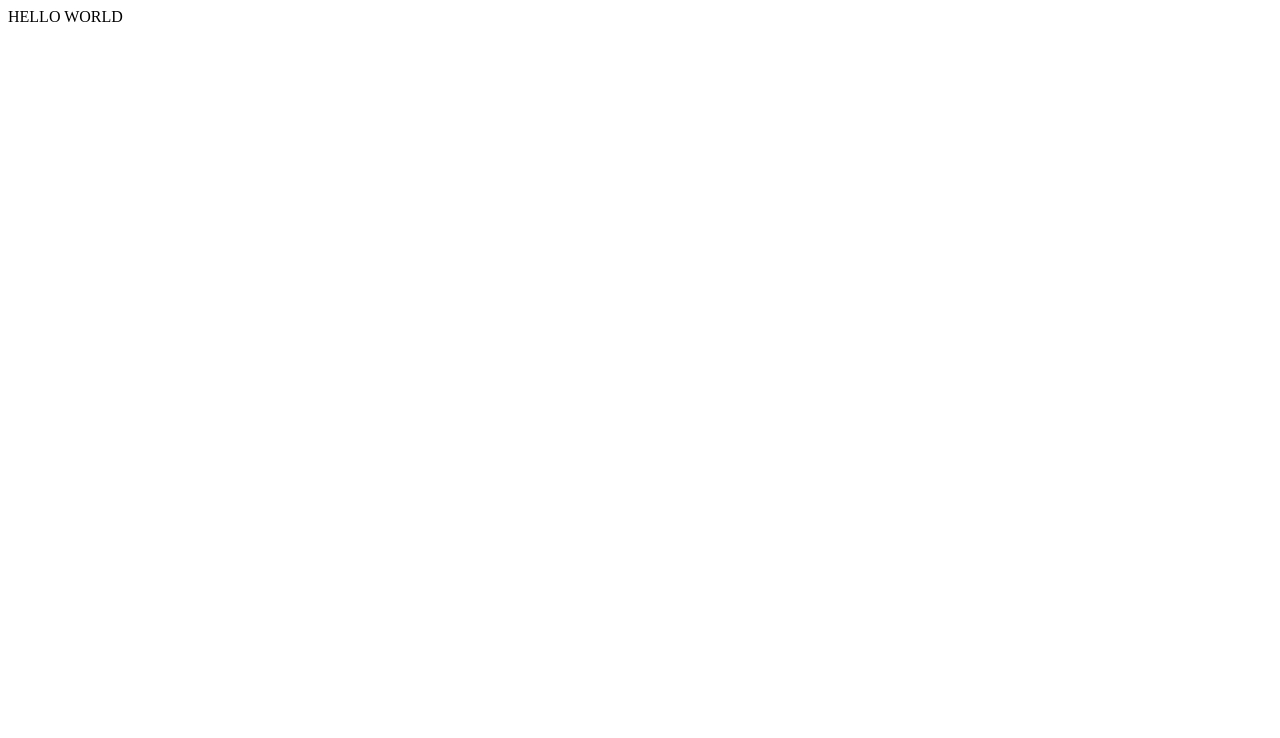
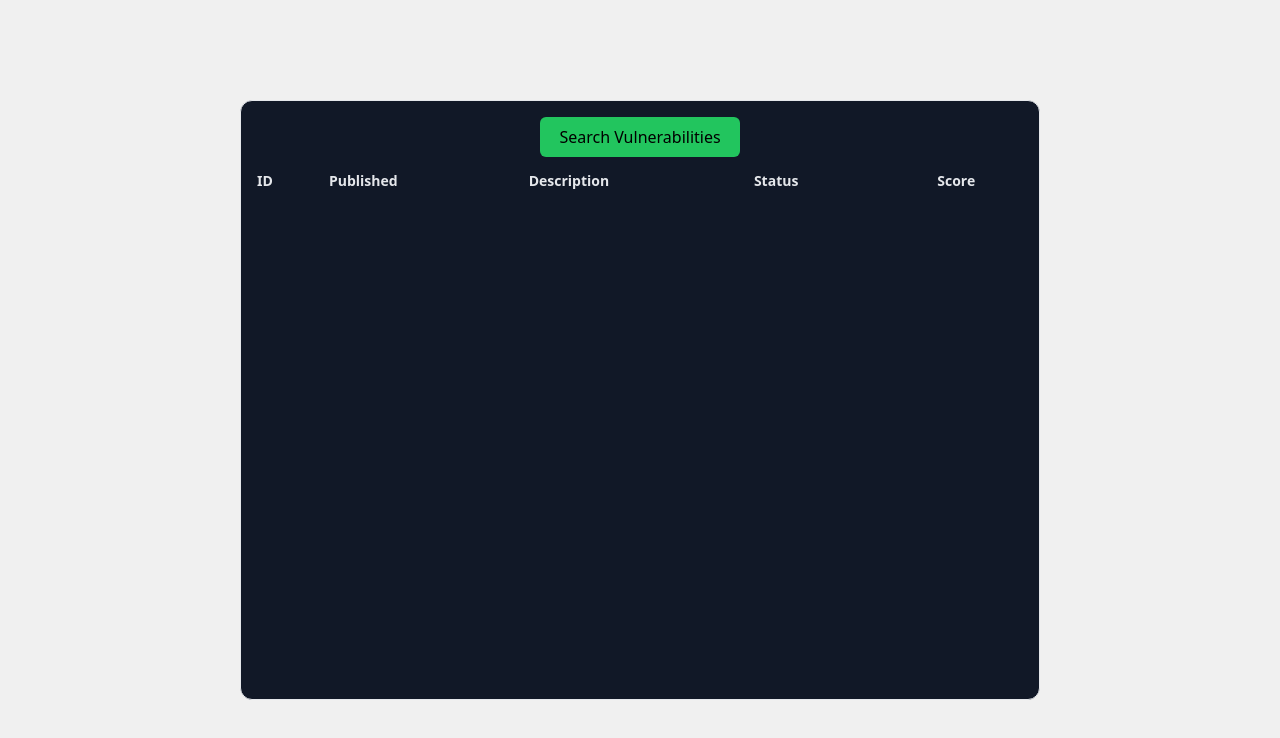
Before and after one commit to super999christ/vulnerabilities-explorer, a React (Vite) app in the folder client/: page / in a window 1280 px wide. Shown: the top 738 px of the page. Built offline with nearby package versions, Linux system fonts and the light colour scheme.

Commit message:
Built main page skeleton in the frontend

```diff
--- a/client/src/App.tsx
+++ b/client/src/App.tsx
@@ -1,7 +1,118 @@
+import { useState } from 'react';
+import './App.css';
+import Spinner from './components/Spinner';
+import CvssScore from './components/CvssScore';
+import axios from 'axios';
+import { Environment } from './constants/base';
+
+interface IVulnerability {
+  id: number;
+  cve_id: string;
+  published: Date;
+  status: string;
+  description: string;
+  cvss_score: number;
+}
+
 function App() {
+  const [isLoading, setLoading] = useState(false);
+  const [vulnerabilities, setVulnerabilities] = useState<IVulnerability[]>([]);
+
+  const onSearch = async () => {
+    try {
+      setLoading(true);
+      // const { data } = await axios.get(`${Environment.SERVER_BASE_URL}/api/vulnerabilities`);
+      // setVulnerabilities(data);
+      setVulnerabilities([
+        {
+          id: 0,
+          cve_id: '2024-0001',
+          published: new Date(),
+          status: 'Analyzed',
+          description: 'An information exposure vulnerability in the Palo Alto Networks Cortex XDR agent on Windows devices allows a local system administrator to disclose the admin password for the agent in cleartext, which bad actors can then use to execute privileged cytool commands that disable or uninstall the agent.',
+          cvss_score: 9.1
+        },
+        {
+          id: 1,
+          cve_id: '2024-0001',
+          published: new Date(),
+          status: 'Analyzed',
+          description: 'An information exposure vulnerability in the Palo Alto Networks Cortex XDR agent on Windows devices allows a local system administrator to disclose the admin password for the agent in cleartext, which bad actors can then use to execute privileged cytool commands that disable or uninstall the agent.',
+          cvss_score: 9.1
+        },
+      ])
+    } catch (err) {
+      console.log("Error while fetching data: ", err);
+      alert("Something went wrong.");
+    } finally {
+      setLoading(false);
+    }
+  };
+
   return (
-    <>HELLO WORLD</>
-  )
+    <div className='App'>
+      <div className='flex flex-col justify-center h-full'>
+        <main className='min-w-[400px] md:min-w-[600px] lg:min-w-[800px] min-h-[600px] border rounded-xl border-solid bg-gray-900 m-auto p-4'>
+          <div className='flex justify-center'>
+            <button
+              className='w-[200px] bg-green-500 hover:bg-green-700 disabled:bg-green-200 h-10 rounded-md flex justify-center items-center gap-1'
+              onClick={onSearch}
+              disabled={isLoading}
+            >
+              Search Vulnerabilities
+              {isLoading && <Spinner />}
+            </button>
+          </div>
+          <div className=''>
+            <table className="min-w-full divide-y divide-gray-300">
+              <thead>
+                <tr>
+                  <th scope="col" className="py-3.5 pl-4 pr-3 text-left text-sm font-semibold text-gray-200 sm:pl-0">
+                    ID
+                  </th>
+                  <th scope="col" className="px-3 py-3.5 text-left text-sm font-semibold text-gray-200">
+                    Published
+                  </th>
+                  <th scope="col" className="px-3 py-3.5 text-left text-sm font-semibold text-gray-200">
+                    Description
+                  </th>
+                  <th scope="col" className="px-3 py-3.5 text-left text-sm font-semibold text-gray-200">
+                    Status
+                  </th>
+                  <th scope="col" className="px-3 py-3.5 text-center text-sm font-semibold text-gray-200">
+                    Score
+                  </th>
+                </tr>
+              </thead>
+              <tbody className="divide-y divide-gray-200">
+                {vulnerabilities.map(vul => (
+                  <tr key={vul.id}>
+                    <td className="whitespace-nowrap py-4 pl-4 pr-3 text-sm font-medium text-gray-200 sm:pl-0">
+                      {vul.cve_id}
+                    </td>
+                    <td className="whitespace-nowrap px-3 py-4 text-sm text-gray-200">
+                      {vul.published.toDateString()}
+                    </td>
+                    <td className="whitespace-nowrap px-3 py-4 text-sm text-gray-200 max-w-[350px]">
+                      {vul.description}
+                    </td>
+                    <td className="whitespace-nowrap px-3 py-4 text-sm text-gray-200">
+                      {vul.status}
+                    </td>
+                    <td className="whitespace-nowrap px-3 py-4 text-sm text-gray-200">
+                      <div style={{ scale: '0.5' }}>
+                        <CvssScore score={vul.cvss_score} />
+                      </div>
+                    </td>
+                  </tr>
+                ))}
+              </tbody>
+            </table>
+          </div>
+        </main>
+      </div>
+    </div>
+  );
 }
 
 export default App;
```
